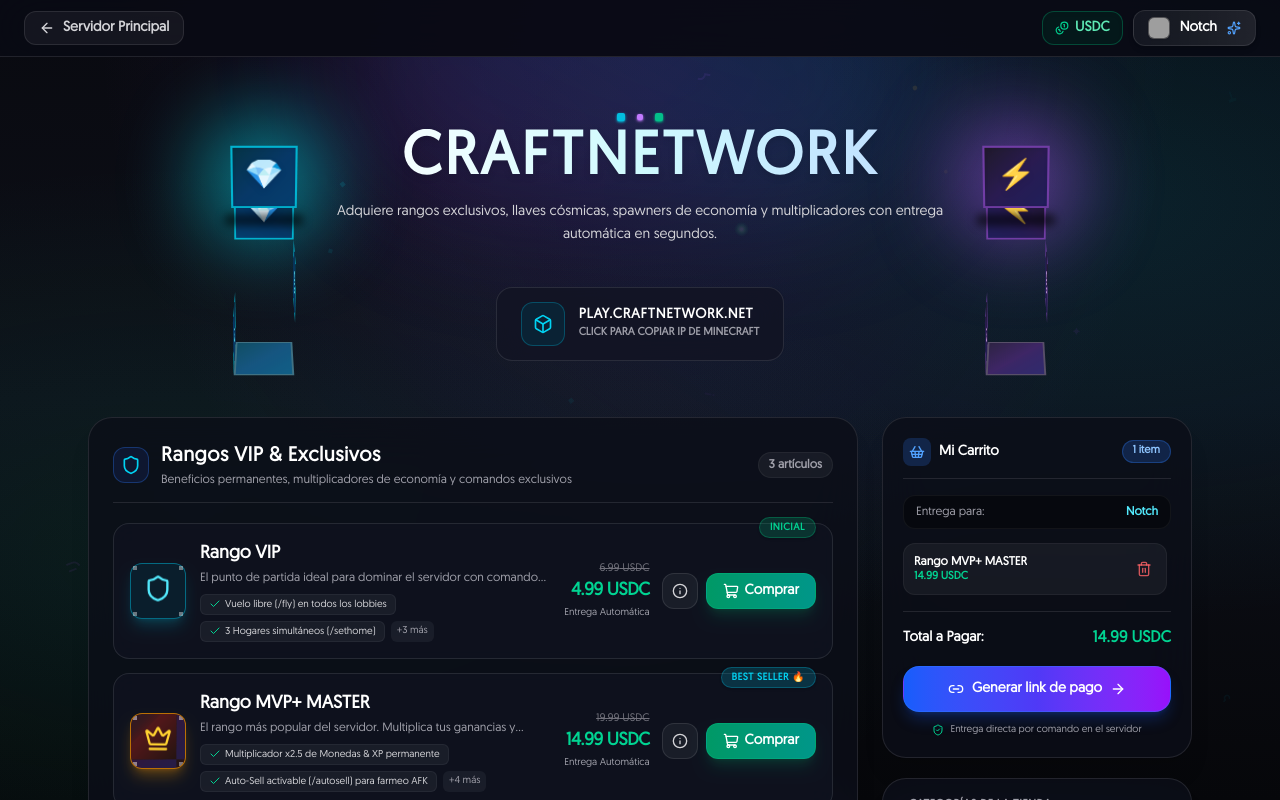
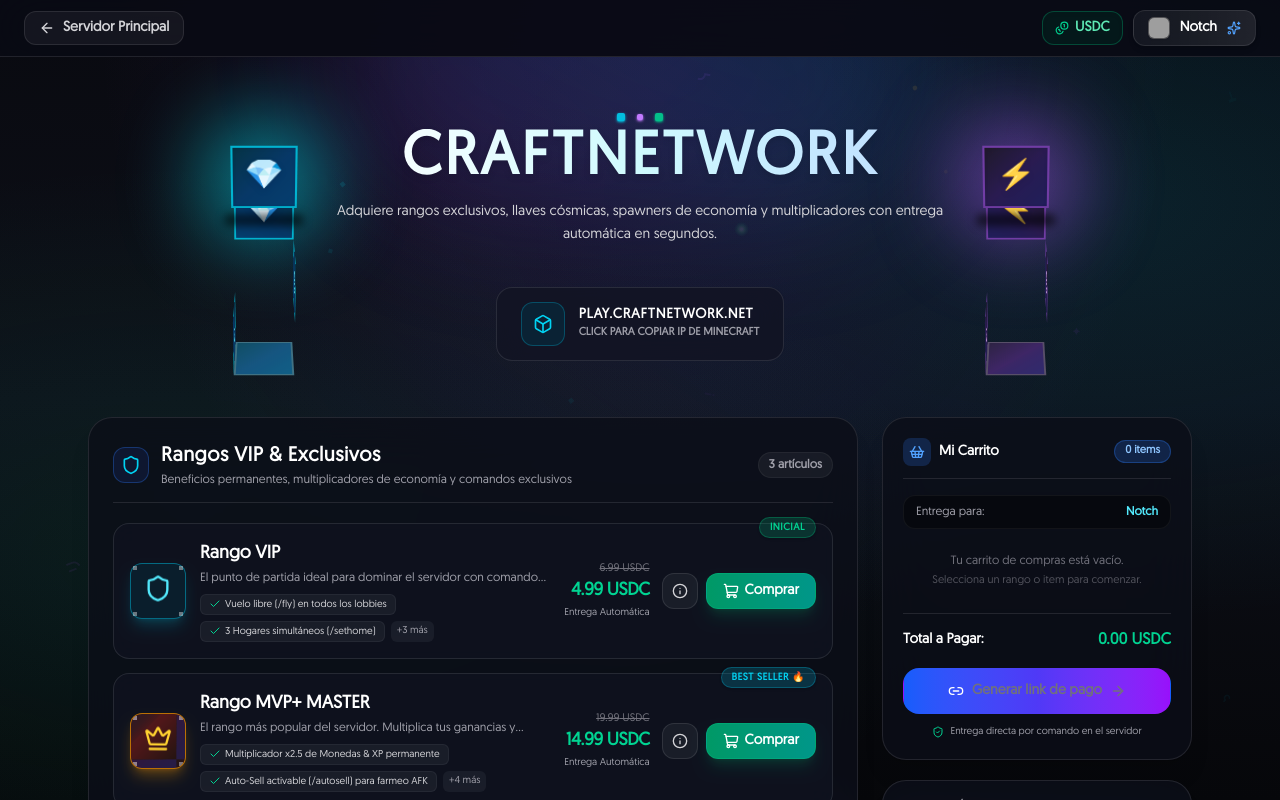
Before and after one commit to JaimeH-Q/coinstellation-webstore-example, a Next.js app: page / in a window 1280 px wide. Shown: the top 800 px of the page. Built offline with nearby package versions, Linux system fonts and the light colour scheme; grey boxes are pictures that could not be loaded.

Commit message:
Remover carrito

```diff
--- a/app/page.tsx
+++ b/app/page.tsx
@@ -23,15 +23,7 @@
 export default function WebstorePage() {
   const [currency] = useState("USDC");
   const [username, setUsername] = useState("Notch");
-  const [cartItems, setCartItems] = useState<CartItem[]>([
-    {
-      id: "demo-1",
-      productId: "rank-mvp-plus",
-      name: "Rango MVP+ MASTER",
-      price: 14.99,
-      rarity: "legendary",
-    },
-  ]);
+  const [cartItems, setCartItems] = useState<CartItem[]>([]);
   const [activeModalProduct, setActiveModalProduct] = useState<Product | null>(null);
   const [isModalOpen, setIsModalOpen] = useState(false);
 
--- a/data/coinstellation-packages.ts
+++ b/data/coinstellation-packages.ts
@@ -17,9 +17,9 @@
  */
 export const COINSTELLATION_PACKAGE_IDS: Record<string, string> = {
   // Rangos
-  "rank-vip": "",
-  "rank-mvp-plus": "",
-  "rank-netherite-god": "",
+  "rank-vip": "679fc7ac-42b7-49bd-92ab-6498ad2ce82f",
+  "rank-mvp-plus": "679fc7ac-42b7-49bd-92ab-6498ad2ce82f",
+  "rank-netherite-god": "679fc7ac-42b7-49bd-92ab-6498ad2ce82f",
 
   // Llaves & crates
   "crate-cosmic-pack5": "",
```
